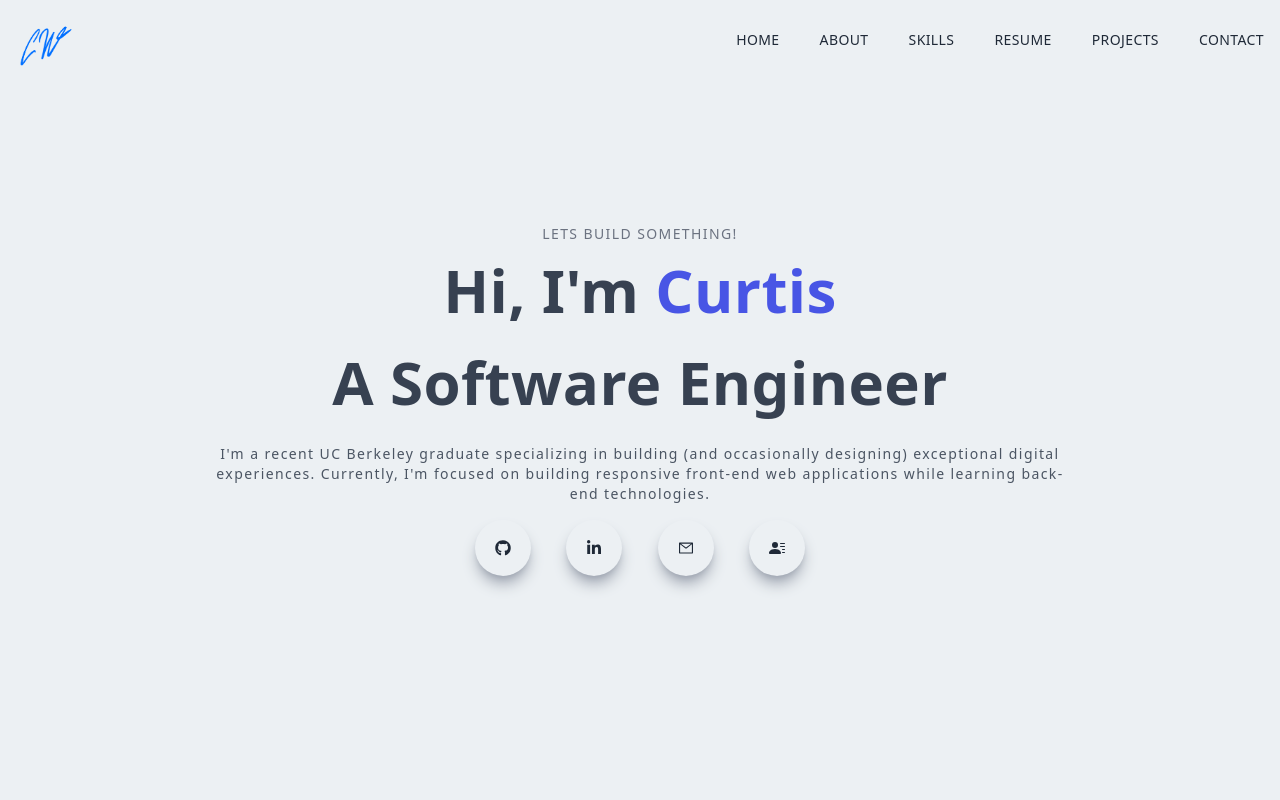
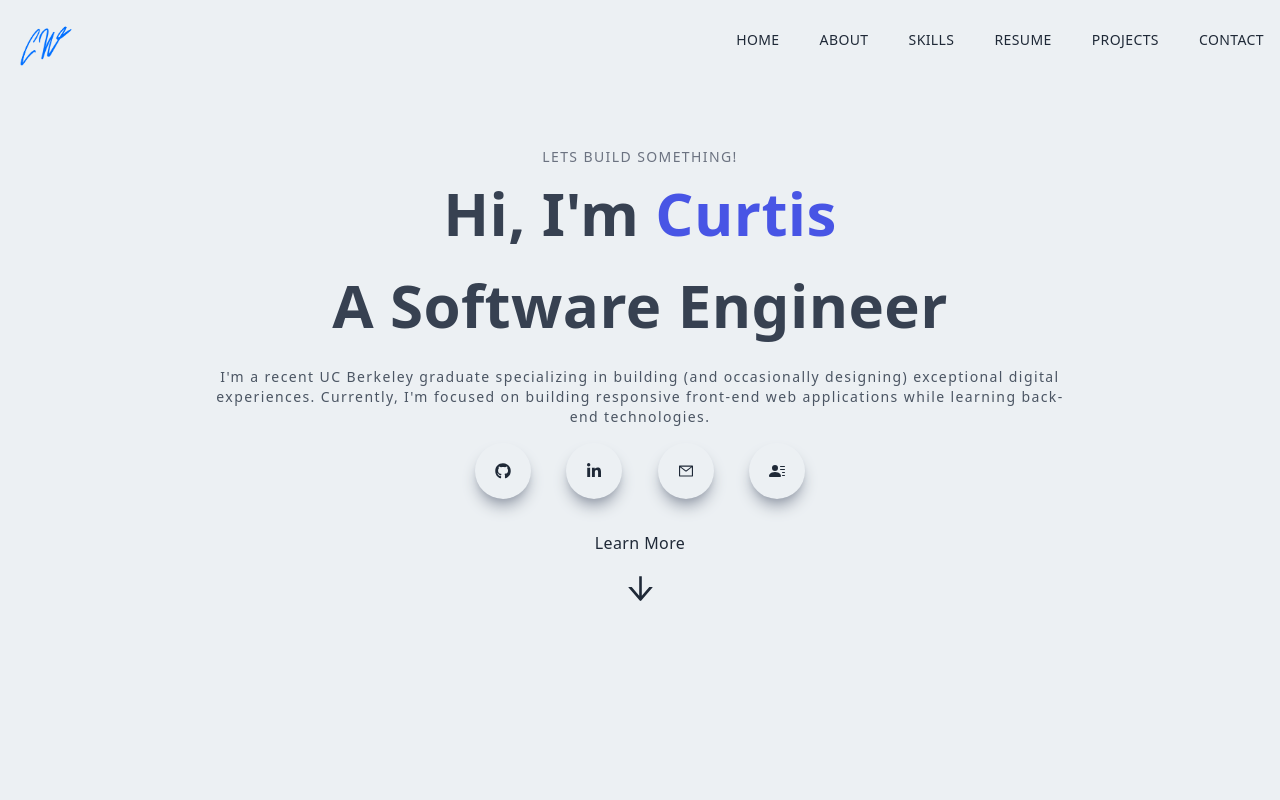
Before and after one commit to cwong6854/personal_portfolio, a Next.js app: page / in a window 1280 px wide. Shown: the top 800 px of the page. Built offline with nearby package versions, Linux system fonts and the light colour scheme.

Commit message:
downward arrow

```diff
--- a/src/pages/Main.tsx
+++ b/src/pages/Main.tsx
@@ -1,5 +1,5 @@
 import React from "react";
-import { AiOutlineMail } from "react-icons/ai";
+import { AiOutlineMail, AiOutlineArrowDown } from "react-icons/ai";
 import { FaLinkedinIn, FaGithub } from "react-icons/fa";
 import { BsFillPersonLinesFill } from "react-icons/bs";
 import { motion } from "framer-motion";
@@ -10,6 +10,7 @@ const Main = () => {
   const github_icon = <FaGithub />;
   const mail_icon = <AiOutlineMail />;
   const person_icon = <BsFillPersonLinesFill />;
+  const arrow_down = <AiOutlineArrowDown className="my-4 hover:scale-150 cursor-pointer duration-500" size={35} />;
   return (
     <div className="w-full h-screen text-center">
       <div className="max-w-[1240px] w-full h-full mx-auto p-2 flex justify-center items-center">
@@ -58,11 +59,13 @@ const Main = () => {
               </div>
             </Link>
           </div>
+          <div className="py-8 flex flex-col items-center">
+            <Link href="/#about"><p>Learn More</p></Link>
+            <Link href="/#about">{arrow_down}</Link>
+
+          </div>
         </div>
       </div>
-      {/* <Link href="/resume">
-              Resume
-            </Link> */}
     </div>
   );
 };
```
